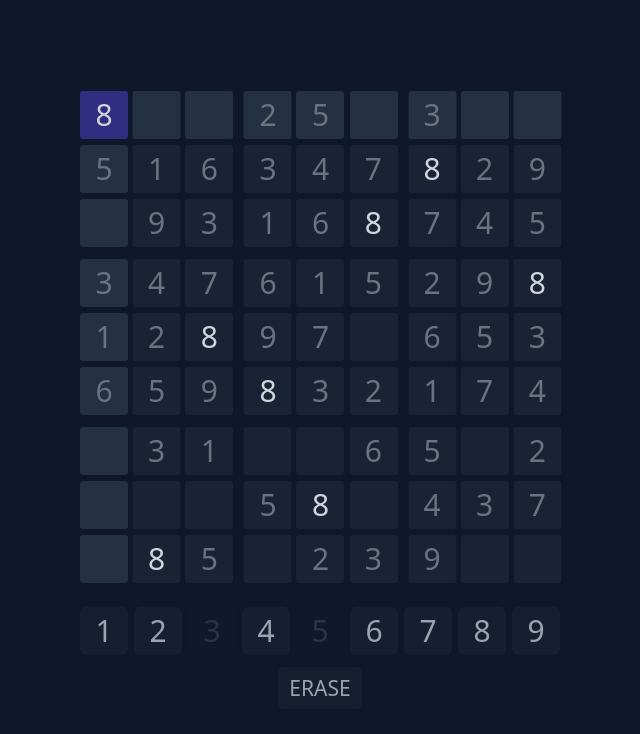
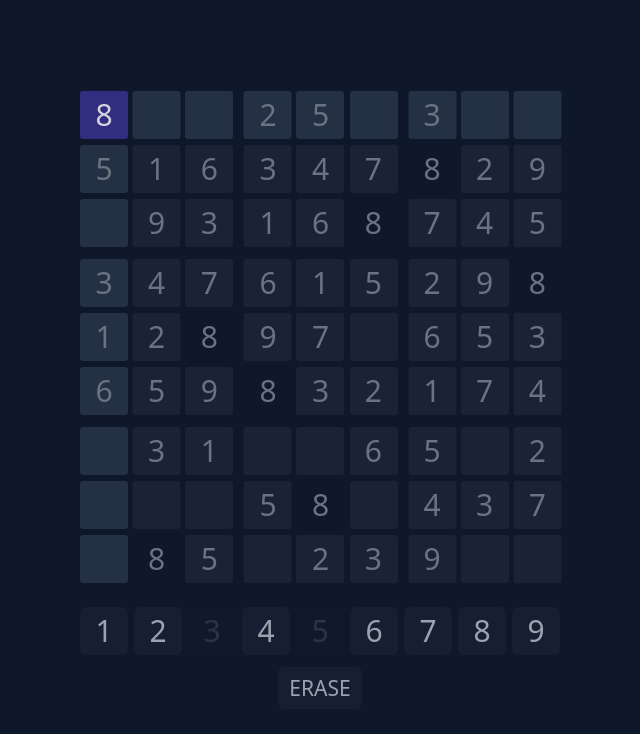
Before and after one commit to sygeman/sudoku, a Next.js app: page / in a window 1280 px wide. Shown: the top 734 px of the page, without its empty margins (320-960 px from the left). Built offline with nearby package versions, Linux system fonts and the light colour scheme.

Commit message:
Updated highlight

```diff
--- a/components/cell.tsx
+++ b/components/cell.tsx
@@ -16,9 +16,11 @@ export const Cell = ({
   <button
     className={clsx(
       "flex justify-center items-center h-8 w-8 font-medium text-xl cursor-pointer rounded-sm",
-      selected || highlightSame ? "text-gray-300" : "text-gray-500",
+      selected ? "text-gray-300" : "text-gray-500",
       selected
         ? "bg-indigo-900"
+        : highlightSame
+        ? "bg-slate-900"
         : highlightLine
         ? "bg-slate-700/60"
         : "bg-slate-800/70"
--- a/components/game.tsx
+++ b/components/game.tsx
@@ -9,8 +9,8 @@ export const Game = () => {
     getValue,
     isSelected,
     setSelected,
-    isHighlightBackground,
-    isHighlightText,
+    isHighlightLine,
+    isHighlightSame,
     setValueSelected,
   } = useSudoku();
 
@@ -24,19 +24,16 @@ export const Game = () => {
               const rowIndex = innerRowIndex + mainRowIndex * 3;
               const cellIndex = innerCellIndex + mainCellIndex * 3;
               const cellSelected = isSelected(rowIndex, cellIndex);
-              const cellHighlightBackground = isHighlightBackground(
-                rowIndex,
-                cellIndex
-              );
-              const cellHighlightText = isHighlightText(rowIndex, cellIndex);
+              const cellHighlightLine = isHighlightLine(rowIndex, cellIndex);
+              const cellHighlightSame = isHighlightSame(rowIndex, cellIndex);
               const value = getValue(rowIndex, cellIndex);
 
               return (
                 <Cell
                   value={value === "." ? "" : value}
                   selected={cellSelected}
-                  highlightLine={cellHighlightBackground}
-                  highlightSame={cellHighlightText}
+                  highlightLine={cellHighlightLine}
+                  highlightSame={cellHighlightSame}
                   onClick={() => setSelected([rowIndex, cellIndex])}
                 />
               );
--- a/hooks/use-sudoku.ts
+++ b/hooks/use-sudoku.ts
@@ -27,13 +27,13 @@ export const useSudoku = () => {
   const isSelected = (rowIndex: number, cellIndex: number) =>
     selected[0] === rowIndex && selected[1] === cellIndex;
 
-  const isHighlightBackground = (rowIndex: number, cellIndex: number) =>
+  const isHighlightLine = (rowIndex: number, cellIndex: number) =>
     selected[0] === rowIndex || selected[1] === cellIndex;
 
-  const isHighlightText = (rowIndex: number, cellIndex: number) => {
+  const isHighlightSame = (rowIndex: number, cellIndex: number) => {
     const selectedValue = getValue(selected[0], selected[1]);
     const currentValue = getValue(rowIndex, cellIndex);
-    return !!(selectedValue && selectedValue === currentValue);
+    return !!(selectedValue !== "." && selectedValue === currentValue);
   };
 
   const setValue = (rowIndex: number, cellIndex: number, value: string) => {
@@ -53,8 +53,8 @@ export const useSudoku = () => {
     includesCount,
     getValue,
     isSelected,
-    isHighlightBackground,
-    isHighlightText,
+    isHighlightLine,
+    isHighlightSame,
     setSelected,
     setValueSelected,
   };
```
